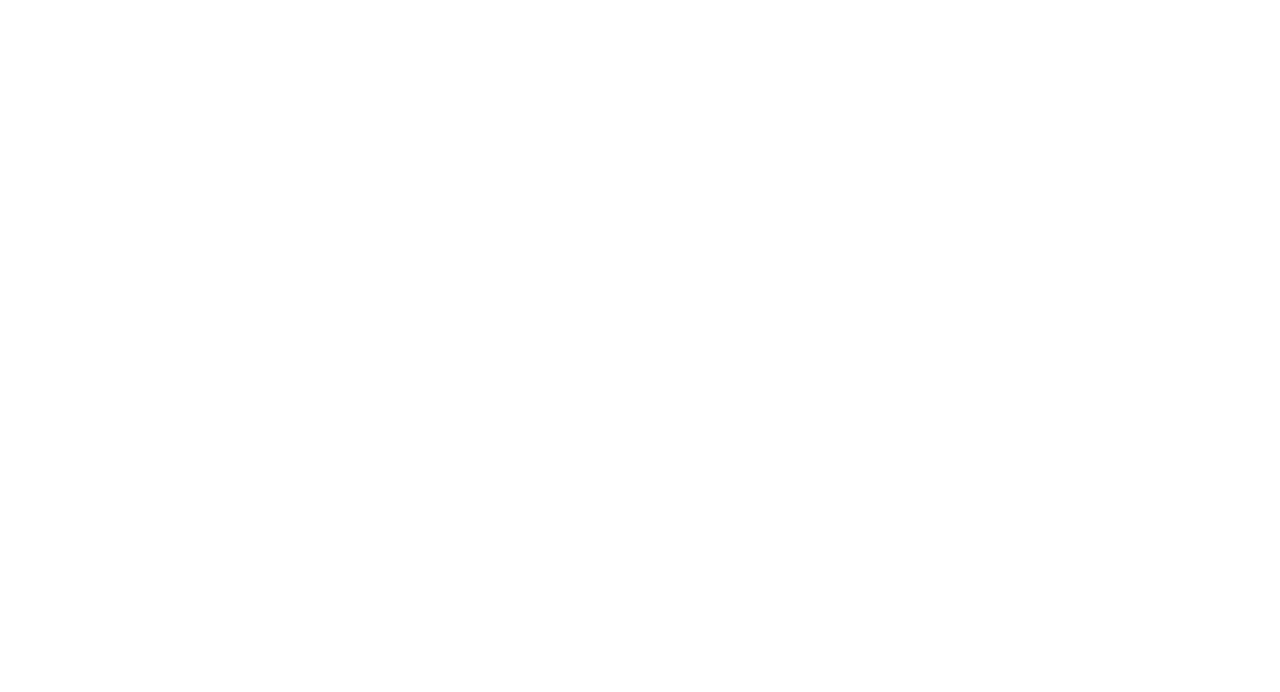
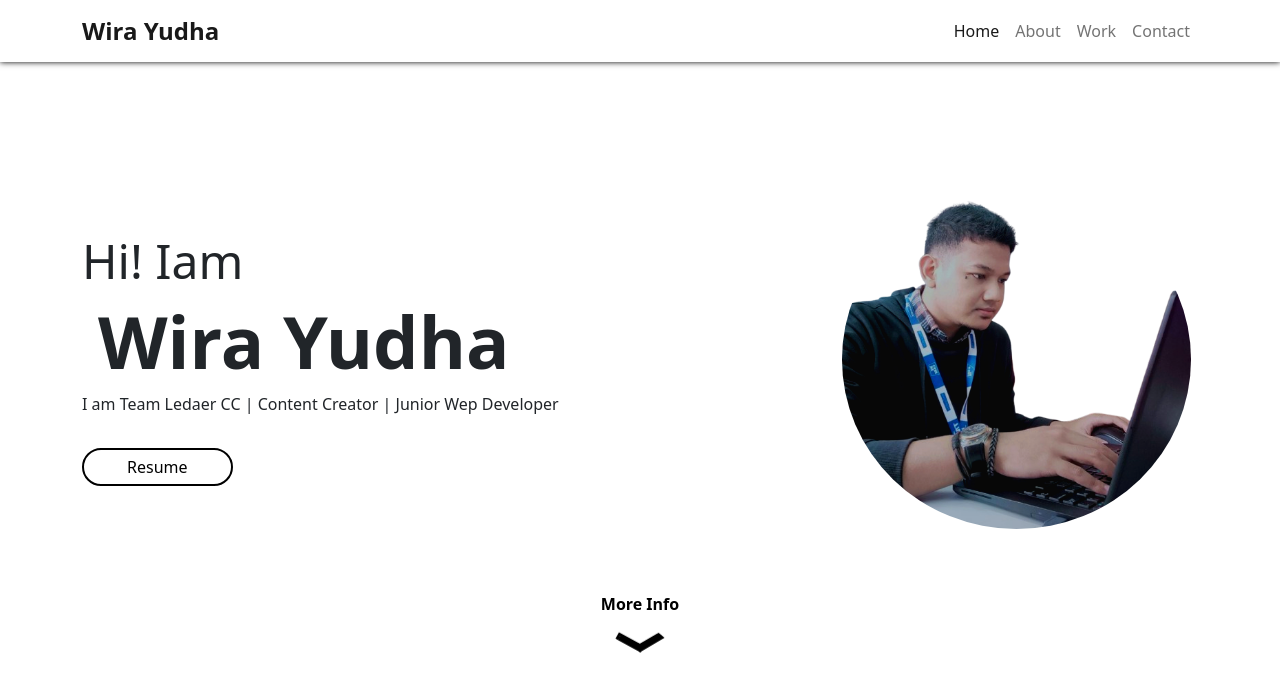
Before and after one commit to Yudhay14/myPortfolio, a plain HTML site: page index.html in a window 1280 px wide. Drawn offline with nearby package versions, Linux system fonts and the light colour scheme.

Commit message:
add Home

```diff
--- a/index.html
+++ b/index.html
@@ -8,7 +8,56 @@
     <link rel="stylesheet" href="style.css">
 </head>
 <body>
+    <!-- Navbar -->
+    <nav class="navbar navbar-expand-lg navbar-light">
+        <div class="container">
+          <a class="navbar-brand fs-4 fw-bold" href="#">Wira Yudha</a>
+          <button class="navbar-toggler" type="button" data-bs-toggle="collapse" data-bs-target="#navbarNav" aria-controls="navbarNav" aria-expanded="false" aria-label="Toggle navigation">
+            <span class="navbar-toggler-icon"></span>
+          </button>
+          <div class="collapse navbar-collapse" id="navbarNav">
+            <ul class="navbar-nav ms-auto">
+              <li class="nav-item">
+                <a class="nav-link active" aria-current="page" href="#">Home</a>
+              </li>
+              <li class="nav-item">
+                <a class="nav-link" href="#">About</a>
+              </li>
+              <li class="nav-item">
+                <a class="nav-link" href="#">Work</a>
+              </li>
+              <li class="nav-item">
+                <a class="nav-link" href="#">Contact</a>
+              </li>
+            </ul>
+          </div>
+        </div>
+      </nav>
+    <!-- end Navbar -->
 
+     <!-- Section atas -->
+    <section id="Home" class="Home container">
+        <div class="row d-flex align-items-center">
+            <div class="col-8">
+                <h3 class="fw-semibold">Hi! Iam</h3>
+                <h1 class="fw-bold px-3">Wira Yudha</h1>
+                <p>I am Team Ledaer CC | Content Creator | Junior Wep Developer</p>
+                <a class="btn rounded-pill" href="images/arrow.svg" download>Resume</a>
+            </div>
+            <div class="col-4">
+                <img  src="images/me.png" style="width: 98%;" class="rounded-circle" alt="Wira Yudha">
+            </div>
+        </div>
+        <div id="more-info" class="d-flex justify-content-center flex-column text-center">
+            <a class="text-decoration-none" href="#bout">More Info</a>
+            <img src="images/arrow.svg" alt="arrow">
+        </div>
+
+    </section>
+
+      <!-- e d section atas -->
+
+    <!-- Batas Js -->
     <script src="https://cdn.jsdelivr.net/npm/bootstrap@5.0.2/dist/js/bootstrap.bundle.min.js" integrity="sha384-MrcW6ZMFYlzcLA8Nl+NtUVF0sA7MsXsP1UyJoMp4YLEuNSfAP+JcXn/tWtIaxVXM" crossorigin="anonymous"></script>
     <script src="https://code.jquery.com/jquery-3.7.1.min.js" integrity="sha256-/JqT3SQfawRcv/BIHPThkBvs0OEvtFFmqPF/lYI/Cxo=" crossorigin="anonymous"></script>
     <script src="main.js"></script>
--- a/style.css
+++ b/style.css
@@ -0,0 +1,69 @@
+/* Nafbar */
+.navbar {
+    background-color: white;
+    box-shadow: 0 0 6px rgba(0, 0, 0, 25);
+    animation: awalmasuk 3ms 1ms;
+}
+.navbar-nav {
+    font-weight: 500;
+}
+
+section {
+    padding-top: 128px;
+}
+
+.Home h1{
+    font-size: 72px;
+}
+.Home h3{
+    font-size: 48px;
+}
+/* end navbar */
+
+/* bagian home / hero */
+.btn {
+    border: 2px solid black;
+    background-color: white;
+    color: black;
+    padding: 5px 43px;
+    margin-top: 1rem;
+}
+.btn:hover {
+    border: 2px solid black;
+    background-color: black;
+    color: white;
+    padding: 5px 43px;
+}
+
+#more-info a{
+    color: black;
+    font-weight: 600;
+}
+
+#more-info img{
+    width: 50px;
+    padding-top: 10px;
+    animation: 1.5s awalmasuk infinite;
+}
+
+#more-info {
+    display: flex;
+    align-items: center;
+    margin-top: 63px;
+
+}
+/* end home / hero */
+
+
+/* keyframe */
+@keyframes awalmasuk {
+    0% {
+        transform: translateY(0);
+    }
+    100% {
+        transform: translateY(10px);
+    }
+    0% {
+        transform: translateY(0);
+    }
+}
```
Also changed, not shown: images/me.png (added).
